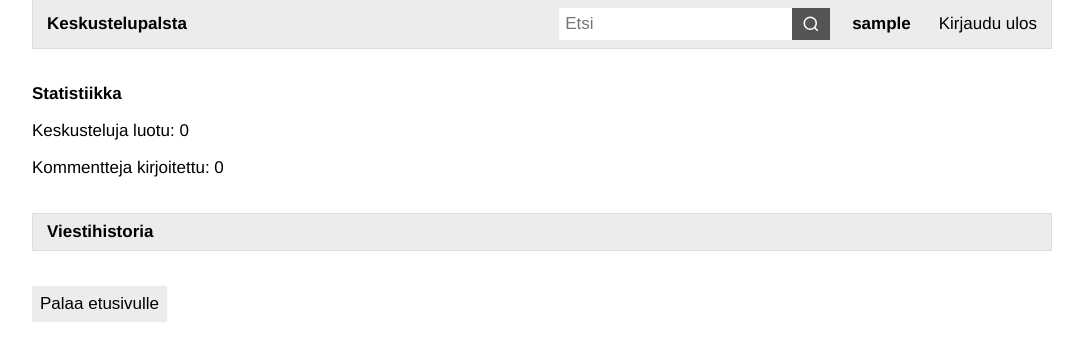
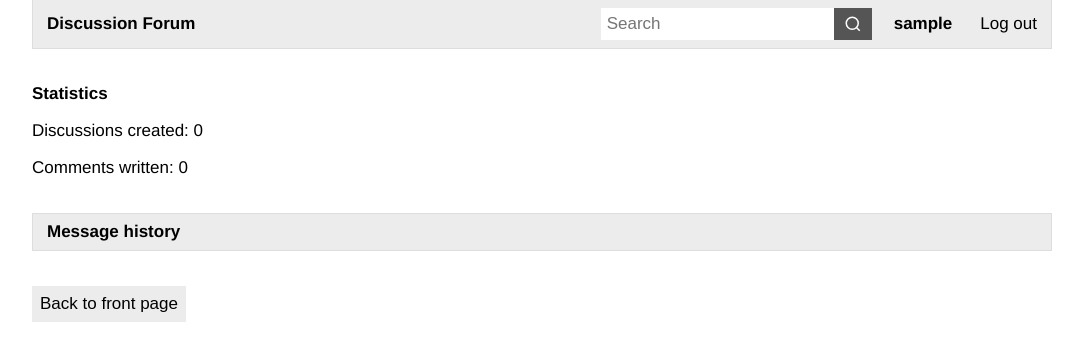
Before and after one commit to jarkmaen/discussion-forum, a Flask app: page /profile/1 in a window 1280 px wide. Shown: the top 361 px of the page, without its empty margins (98-1181 px from the left). Run offline with Flask 3, Linux system fonts and the light colour scheme; the visitor is signed in with stand-in values (Sample User, id 1); data that the repository does not hold is empty.

Commit message:
Updated all UI text and error messages from Finnish to English

```diff
--- a/routes.py
+++ b/routes.py
@@ -19,11 +19,11 @@ def index():
         title = request.form["title"]
 
         if len(title) < 1 or len(title) > 50:
-            error = "Aihe puuttuu tai on liian pitkä (maksimissaan 50 merkkiä)"
+            error = "Title is missing or too long (maximum 50 characters)"
         elif topics.add_topic(private == "true", title):
             return render_template("index.html", private_topics=topics.get_private_topics(), topics=topics.get_topics())
         else:
-            error = "Aiheen luomisessa tapahtui virhe"
+            error = "An error occurred while creating the topic"
 
         return render_template("index.html", error=error, private_topics=private_topics_list, topics=topics_list)
 
@@ -37,7 +37,7 @@ def delete_topic():
     if topics.delete_topic(topic_id):
         return redirect(request.referrer)
     else:
-        error = "Keskustelualueen poistamisessa tapahtui virhe"
+        error = "An error occurred while deleting the discussion forum"
         return render_template(
             "index.html", error=error, private_topics=topics.get_private_topics(), topics=topics.get_topics()
         )
@@ -55,7 +55,7 @@ def login():
         if users.login(password, username):
             return redirect("/")
         else:
-            return render_template("login.html", error="Väärä tunnus tai salasana")
+            return render_template("login.html", error="Incorrect username or password")
 
 
 @app.route("/logout")
@@ -80,13 +80,13 @@ def post(post_id):
         content = request.form["content"]
 
         if len(content) < 1 or len(content) > 2000:
-            error = "Viesti puuttuu tai on liian pitkä (maksimissaan 2000 merkkiä)"
+            error = "Message is missing or too long (maximum 2000 characters)"
         elif comments.add_comment(content, post_id):
             return render_template(
                 "post.html", access=access, comments=comments.get_comments(post_id), post=posts.get_post(post_id)
             )
         else:
-            error = "Kommentin lähettämisessä tapahtui virhe"
+            error = "An error occurred while sending the comment"
 
     return render_template("post.html", access=access, comments=comments_list, error=error, post=post)
 
@@ -107,20 +107,20 @@ def edit_comment():
         content = request.form["content"]
 
         if len(content) < 1 or len(content) > 2000:
-            error = "Viesti puuttuu tai on liian pitkä (maksimissaan 2000 merkkiä)"
+            error = "Message is missing or too long (maximum 2000 characters)"
         elif comments.update_comment(comment_id, content):
             return render_template(
                 "post.html", access=access, comments=comments.get_comments(post_id), post=posts.get_post(post_id)
             )
         else:
-            error = "Viestin muokkauksessa tapahtui virhe"
+            error = "An error occurred while editing the message"
     elif request.form.get("delete"):
         if comments.delete_comment(comment_id):
             return render_template(
                 "post.html", access=access, comments=comments.get_comments(post_id), post=posts.get_post(post_id)
             )
         else:
-            error = "Viestin poistamisessa tapahtui virhe"
+            error = "An error occurred while deleting the message"
 
     return render_template("post.html", access=access, comments=comments_list, error=error, post=post)
 
@@ -140,20 +140,20 @@ def edit_post():
         content = request.form["content"]
 
         if len(content) < 1 or len(content) > 2000:
-            error = "Viesti puuttuu tai on liian pitkä (maksimissaan 2000 merkkiä)"
+            error = "Message is missing or too long (maximum 2000 characters)"
         elif posts.update_post(content, post_id):
             return render_template(
                 "post.html", access=access, comments=comments.get_comments(post_id), post=posts.get_post(post_id)
             )
         else:
-            error = "Viestin muokkauksessa tapahtui virhe"
+            error = "An error occurred while editing the message"
     elif request.form.get("delete"):
         if posts.delete_post(post_id):
             return render_template(
                 "post.html", access=access, comments=comments.get_comments(post_id), post=posts.get_post(post_id)
             )
         else:
-            error = "Keskustelun poistamisessa tapahtui virhe"
+            error = "An error occurred while deleting the discussion"
 
     return render_template("post.html", access=access, comments=comments_list, error=error, post=post)
 
@@ -183,11 +183,11 @@ def register():
     username = request.form["username"]
 
     if len(username) < 1 or len(username) > 16:
-        error = "Tunnuksen tulee sisältää 1-16 merkkiä"
+        error = "Username must be 1-16 characters long"
     elif password == "":
-        error = "Salasanakenttä on tyhjä"
+        error = "Password field cannot be empty"
     elif not users.register(password, username):
-        error = "Rekisteröinnissä tapahtui virhe"
+        error = "An error occurred during registration"
 
     if error:
         return render_template("register.html", error=error)
@@ -219,15 +219,15 @@ def topic(topic_id):
         title = request.form["title"]
 
         if len(title) < 1 or len(title) > 100:
-            error = "Otsikko puuttuu tai on liian pitkä (maksimissaan 100 merkkiä)"
+            error = "Title is missing or too long (maximum 100 characters)"
         elif len(content) < 1 or len(content) > 2000:
-            error = "Viesti puuttuu tai on liian pitkä (maksimissaan 2000 merkkiä)"
+            error = "Message is missing or too long (maximum 2000 characters)"
         elif posts.add_post(content, title, topic_id):
             return render_template(
                 "topic.html", access=access, posts=posts.get_posts(topic_id), topic=topics.get_topic(topic_id)
             )
         else:
-            error = "Keskustelun luomisessa tapahtui virhe"
+            error = "An error occurred while creating the discussion"
 
         return render_template("topic.html", access=access, error=error, posts=posts_list, topic=topic)
 
@@ -246,7 +246,7 @@ def add_user():
     topic = topics.get_topic(topic_id)
 
     if user_id == 0:
-        error = "Käyttäjää ei löytynyt (huom. tunnukset ovat merkkikokoriippuvaisia)"
+        error = "User not found (note: usernames are case sensitive)"
     else:
         topics.add_user_to_private_topic(topic_id, user_id)
 
@@ -261,7 +261,7 @@ def delete_post():
         return redirect(request.referrer)
     else:
         access = users.has_private_access(topic_id)
-        error = "Keskustelun poistamisessa tapahtui virhe"
+        error = "An error occurred while deleting the discussion"
         posts_list = posts.get_posts(topic_id)
 
         topic_id = request.form["topic_id"]
--- a/templates/layout.html
+++ b/templates/layout.html
@@ -1,19 +1,19 @@
 <!DOCTYPE html>
 <meta name="viewport" content="width=device-width, initial-scale=1">
 <link href="/static/main.css" rel="stylesheet">
-<title>Keskustelupalsta</title>
+<title>Discussion Forum</title>
 <div class="header">
-    <a href="/" style="float: left"><b>Keskustelupalsta</b></a>
+    <a href="/" style="float: left"><b>Discussion Forum</b></a>
     {% if session.user_id %}
-    <a href="/logout">Kirjaudu ulos</a>
+    <a href="/logout">Log out</a>
     <a href="/profile/{{ session.user_id }}"><b>{{ session.username }}</b></a>
     {% else %}
-    <a href="/register">Rekisteröidy</a>
-    <a href="/login">Kirjaudu</a>
+    <a href="/register">Register</a>
+    <a href="/login">Log in</a>
     {% endif %}
     <div class="header-search">
         <form action="/search" method="POST">
-            <input name="keyword" placeholder="Etsi" type="text">
+            <input name="keyword" placeholder="Search" type="text">
             <button>
                 <svg height="18" viewBox="0 0 24 24" width="18" xmlns="http://www.w3.org/2000/svg">
                     <circle cx="11" cy="11" fill="none" r="8" stroke-width="2" stroke="currentColor" />
@@ -26,7 +26,7 @@
 {% if error %}
 <div class="alert">
     <span class="alert-button" onclick="this.parentElement.style.display='none'">&times;</span>
-    <strong>VIRHE:</strong> {{ error }}
+    <strong>ERROR:</strong> {{ error }}
 </div>
 {% endif %}
 {% block content %}{% endblock %}
--- a/templates/profile.html
+++ b/templates/profile.html
@@ -2,19 +2,19 @@
 {% block content %}
 {% if not session.user_id %}
 <div>
-    <p class="notice">Kirjaudu sisään nähdäksesi profiilisi sisällön</p>
-    <button class="button" onclick="location.href='/login'">Kirjaudu</button>
+    <p class="notice">Please log in to view your profile.</p>
+    <button class="button" onclick="location.href='/login'">Log in</button>
 </div>
 {% elif session.user_id != user_id %}
-<p class="notice">Ei oikeutta nähdä sivua</p>
+<p class="notice">You do not have permission to view this page.</p>
 {% else %}
-<p class="notice">Statistiikka</p>
-<p>Keskusteluja luotu: {{ posts_count }}</p>
-<p>Kommentteja kirjoitettu: {{ comments_count }}</p>
+<p class="notice">Statistics</p>
+<p>Discussions created: {{ posts_count }}</p>
+<p>Comments written: {{ comments_count }}</p>
 <div class="list">
     <ul>
         <li class="list-header">
-            <h1>Viestihistoria</h1>
+            <h1>Message history</h1>
         </li>
         {% for comment in user_comments %}
         <a href="/post/{{ comment.post_id }}">
@@ -24,5 +24,5 @@
     </ul>
 </div>
 {% endif %}
-<button class="button" onclick="location.href='/'" style="margin-top: 35px">Palaa etusivulle</button>
+<button class="button" onclick="location.href='/'" style="margin-top: 35px">Back to front page</button>
 {% endblock %}
--- a/templates/search.html
+++ b/templates/search.html
@@ -3,7 +3,7 @@
 <div class="list">
     <ul>
         <li class="list-header">
-            <h1>Hakusanalla "{{ keyword }}" löytyi {{ count }} tulosta</h1>
+            <h1>{{ count }} result{{ "s" if count != 1 else "" }} found for "{{ keyword }}"</h1>
         </li>
         {% for result in results %}
         <a href="/post/{{ result.id }}">
@@ -12,6 +12,6 @@
         {% endfor %}
     </ul>
 </div>
-<button class="button" style="margin-top: 35px" onclick="location.href='/'">Palaa etusivulle</button>
+<button class="button" style="margin-top: 35px" onclick="location.href='/'">Back to front page</button>
 <p></p>
 {% endblock %}
```
Also changed, not shown: templates/index.html (+7 -7 lines), templates/login.html (+6 -6 lines), templates/post.html (+11 -11 lines), templates/register.html (+5 -5 lines), templates/topic.html (+12 -12 lines).
